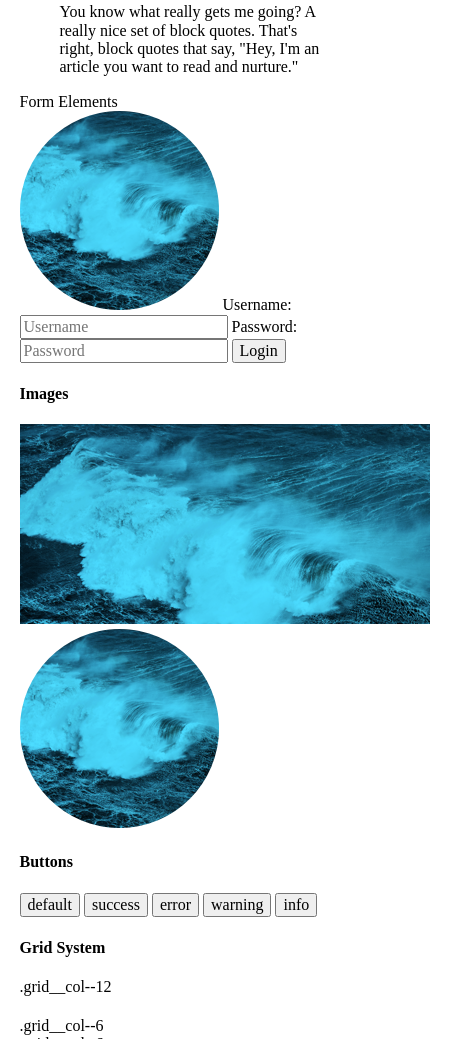
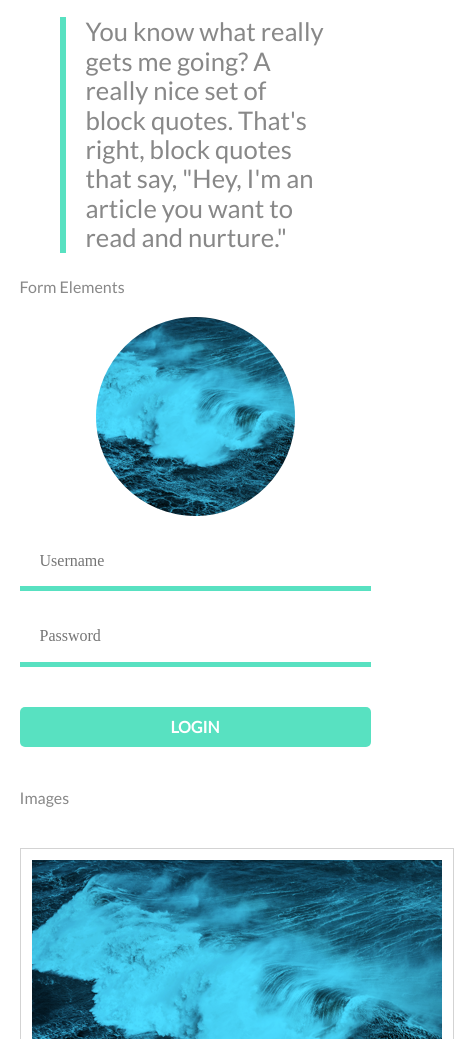
Before and after one commit to rgostic/Techdegree-project-4, a plain HTML site: page index.html in a window 390 px wide. Shown: the part 961-2000 px from the top of the page, 454 px wide, since content can reach past the window. Drawn offline with Linux system fonts and the light colour scheme.

Commit message:
Added styling for everything but grids (mobile only)

```diff
--- a/scss/components/_buttons.scss
+++ b/scss/components/_buttons.scss
@@ -0,0 +1,34 @@
+%btn {
+  width: 100%;
+  display: block;
+  border: none;
+  text-transform: uppercase;
+  color: white;
+  font-weight: bold;
+  font-family: $font-copy;
+  padding: 0.7em 0;
+  margin: $gutter 0;
+  cursor: pointer;
+  border-radius: 5px;
+}
+
+.btn--default {
+  @extend %btn;
+  background-color: $color-primary;
+}
+.btn--success {
+  @extend %btn;
+  background-color: $color-success;
+}
+.btn--error {
+  @extend %btn;
+  background-color: $color-error;
+}
+.btn--warning {
+  @extend %btn;
+  background-color: $color-warning;
+}
+.btn--info {
+  @extend %btn;
+  background-color: $color-info;
+}
--- a/scss/components/_forms.scss
+++ b/scss/components/_forms.scss
@@ -1,3 +1,23 @@
 .card {
   margin: 1em 0;
 }
+
+.form {
+  display: flex;
+  flex-direction: column;
+
+  .form__label {
+    font-family: "Dosis", sans-serif;
+    font-weight: bold;
+
+    &--hidden {
+      display: none;
+    }
+  }
+  input[type="text"], input[type="password"]{
+    margin-bottom: $gutter;
+    border: 0px solid red;
+    border-bottom: 5px solid $color-primary;
+    padding: 1em $gutter;
+  }
+}
--- a/scss/components/_images.scss
+++ b/scss/components/_images.scss
@@ -2,3 +2,15 @@
   margin: $gutter auto;
   display: block;
 }
+
+.img--avatar {
+  margin: $gutter auto;
+  display: block;
+}
+
+.img--frame {
+  margin: $gutter auto;
+  display: block;
+  border: 1px solid lightgrey;
+  padding: 0.7em;
+}
--- a/scss/components/_typography.scss
+++ b/scss/components/_typography.scss
@@ -1,6 +1,7 @@
 .link {
   color: $color-secondary;
   font-weight: bold;
+  font-size: 1.1em;
   font-family: $font-headers;
   text-decoration: none;
 }
@@ -9,14 +10,17 @@
   font-family: $font-headers;
 }
 
-.card h1 {
+.headline--primary {
   color: $color-primary;
+  font-weight: bold;
+  padding-left: 1em;
   font-family: $font-headers;
 }
 
-.card h4 {
+.headline--secondary {
   color: $color-copy;
-  font-family: $font-headers;
+  font-weight: 300;
+  font-family: $font-copy;
 }
 
 .card p {
@@ -24,3 +28,11 @@
   color: $color-copy;
   line-height: 1.4;
 }
+
+.blockquote {
+  font-size: 1.6em;
+  color: $color-copy;
+  font-family: "Lato", sans-serif;
+  border-left: 6px solid $color-primary;
+  padding-left: $gutter;
+}
--- a/scss/utilities/_variables.scss
+++ b/scss/utilities/_variables.scss
@@ -9,6 +9,9 @@ $font-copy: 'Lato', sans-serif;
 $color-primary: rgb(88,225,193);
 $color-secondary: rgb(84,222,252);
 $color-success: rgb(99,204,130);
+$color-error: rgb(228,117,122);
+$color-warning: rgb(253,120,86);
+$color-info: rgb(146,123,193);
 $color-copy: #888;
 $white: #fff;
 $black: #000;
```
Also changed, not shown: css/styles.css, scss/components/_grid.scss (line endings or trailing spaces), scss/styles.css, 2 other files.
